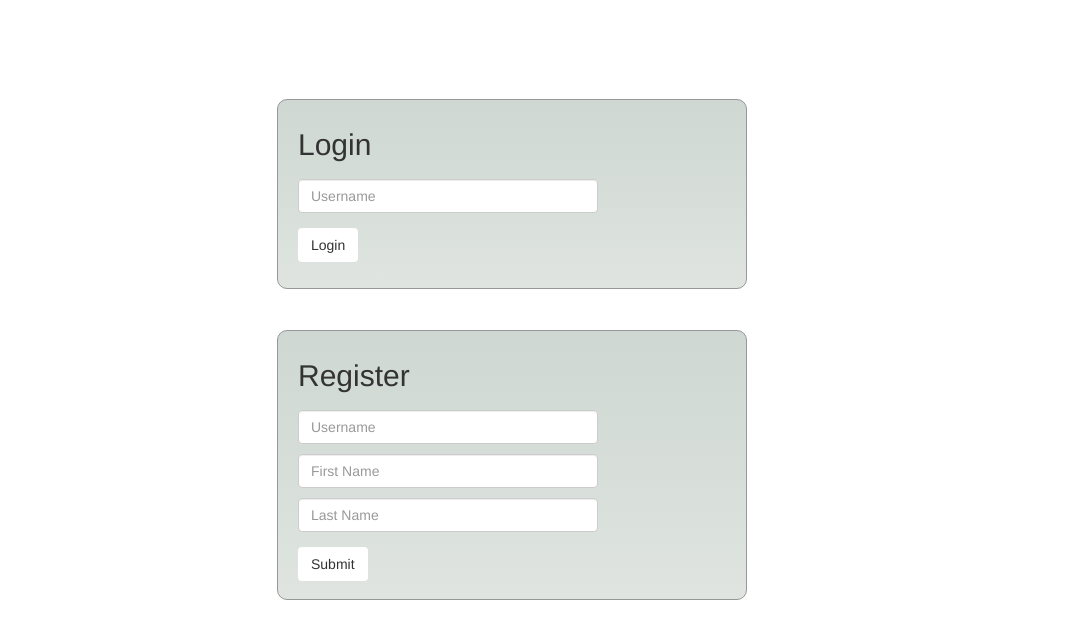
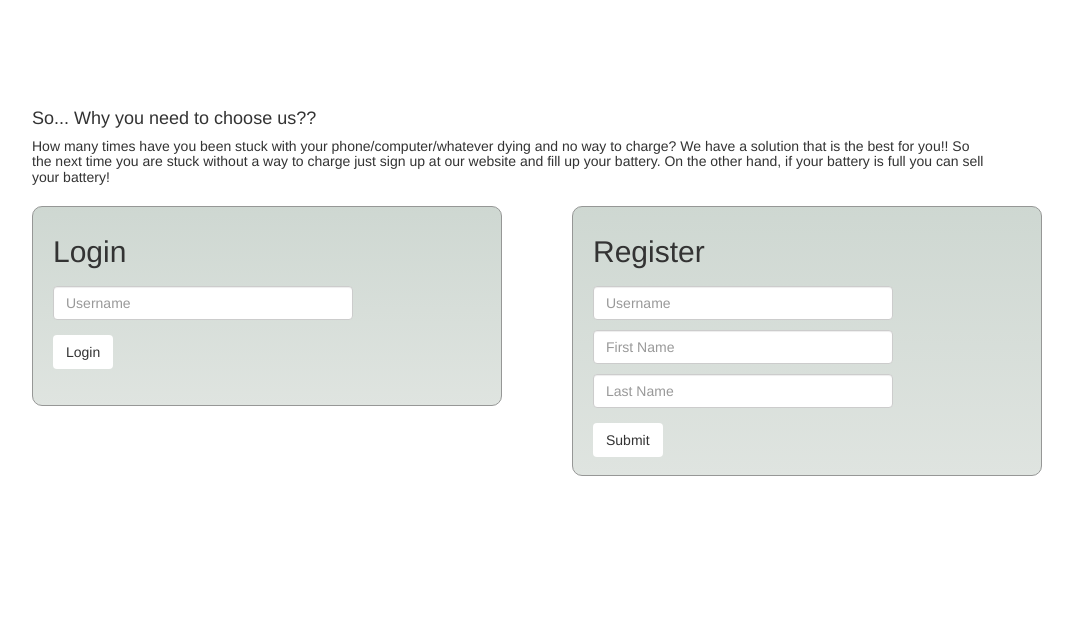
Before and after one commit to Neomiep/Hackathon-Battery, a website with bundled scripts: page public/index.html in a window 1280 px wide. Shown: the whole page, without its empty margins (128-1201 px from the left). Built offline with nearby package versions, Linux system fonts and the light colour scheme; files whose address does not match are found by name.

Commit message:
css-login

```diff
--- a/public/index.html
+++ b/public/index.html
@@ -15,13 +15,23 @@
         <div class="logo">
           <h1><a href="index.html">BatteryLife<span>.inc</span></a></h1>
         </div>
-        <div class="names">
+        <!-- <div class="names">
           Brought to you by Neomie & Yuval^2
+        </div> -->
 
-        </div>
         <div class="clr"></div>
         <div class="slider">
           <div class="clr">
+            <div>
+              <h4>So... Why you need to choose us??</h4>
+              <h5>
+                How many times have you been stuck with your phone/computer/whatever dying and no way to charge?
+                We have a solution that is the best for you!!
+                So the next time you are stuck without a way to charge just sign up at
+                our website and fill up your battery.
+                On the other hand, if your battery is full you can sell your battery!
+              </h5>
+            </div>
             <div class="one">
               <h2>Login</h2>
               <div class="form-group">
@@ -41,6 +51,9 @@
               <button type="button" class="btn" id="Register">Submit</button>
               <!-- post and open on user -->
             </div>
+            <div class="names">
+                Brought to you by Neomie & Yuval^2
+              </div>
           </div>
 
 
--- a/public/style.css
+++ b/public/style.css
@@ -78,11 +78,14 @@ h1 small {
 	height:404px;
 }
 .names {
-	float:right;
+	/* float:right; */
 	padding:30px;
 	color: #ffffff;
 	font-size: 15px;
 	font-family:'Segoe UI', Tahoma, Geneva, Verdana, sans-serif;
+	position: absolute;
+	top: 550px;
+	left: 1050px;
 }
 body {
 	font-family: Arial, Helvetica, sans-serif ;
@@ -113,12 +116,14 @@ body {
 	background: -webkit-linear-gradient(rgba(165, 182, 171, 0.541), rgb(223, 228, 224));
 	border: 1px solid rgb(150, 151, 150);
 	width: 470px;
-	height: 190px;
+	height: 200px;
 	border-radius: 10px;
 	padding-left: 20px;
 	margin-top: 20px;
 	margin:0 auto;
-
+	margin-right: 650px;
+	position: absolute;
+	top: 206px;
   }
 
   .two{
@@ -128,9 +133,12 @@ body {
 	height: 270px;
 	border-radius: 10px;
 	padding-left: 20px;
-	margin:0 auto;
-
-  }
+	/* margin:0 auto; */
+	margin-left: 600px;
+	position: absolute;
+	top: 206px;
+	left: 100px;
+}
 
   .navbar {
 	font-family: 'Lucida Sans', 'Lucida Sans Regular', 'Lucida Grande', 'Lucida Sans Unicode', Geneva, Verdana, sans-serif;
```
